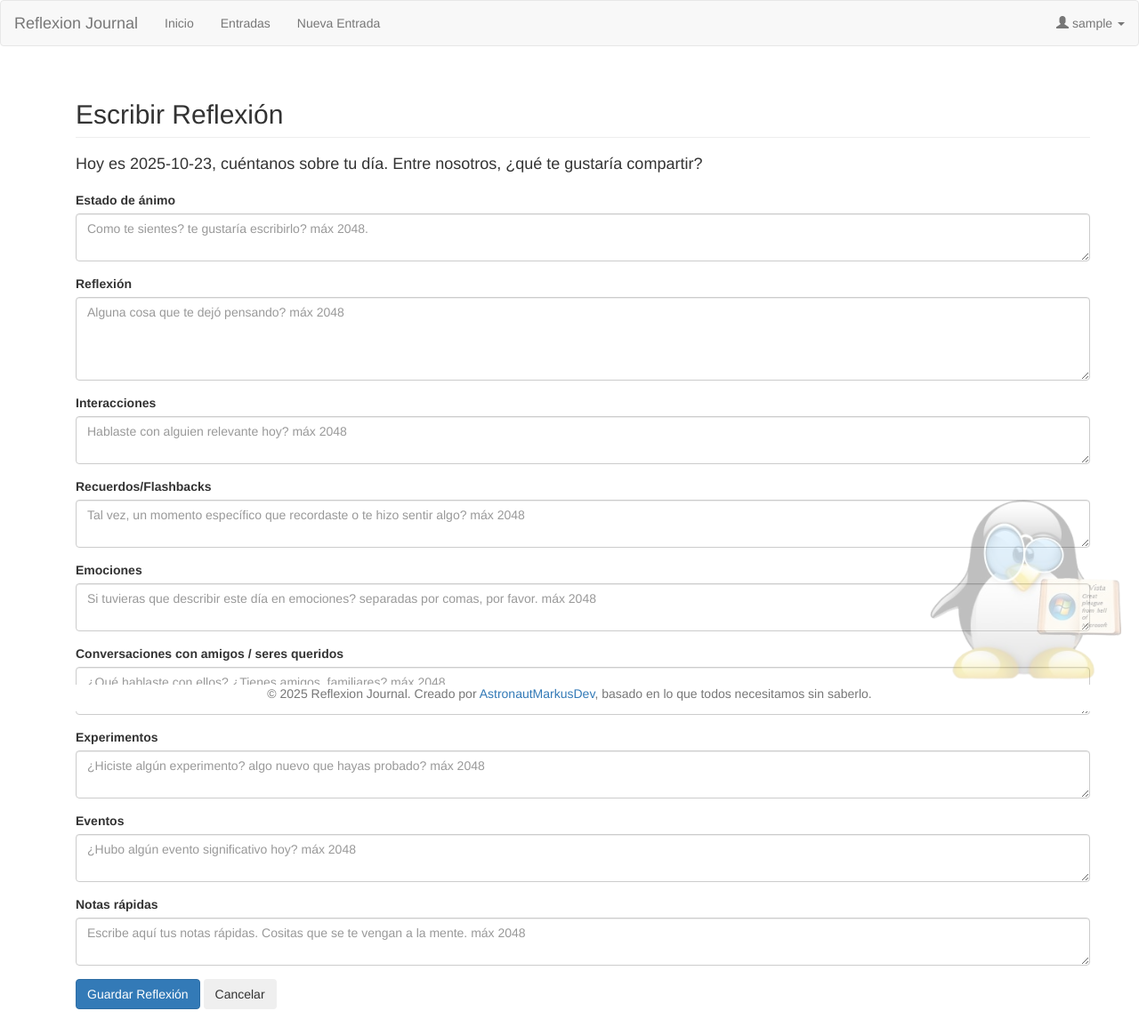
After one commit to AstronautMarkus/reflexion-journal, a Flask app: page /journal/reflections/write in a window 1280 px wide. The commit adds this page. Shown: the whole page at 89% size. Run offline with Flask 3, Linux system fonts and the light colour scheme; the visitor is signed in with stand-in values (Sample User, id 1); some libraries are stand-ins or nearby versions.

Commit message:
feat: implement write reflection functionality and update dashboard links

```diff
--- a/reflexion-journal/app/routes/reflections/__init__.py
+++ b/reflexion-journal/app/routes/reflections/__init__.py
@@ -2,4 +2,4 @@
 
 reflections = Blueprint('reflections', __name__)
 
-from . import reflections_list
+from . import reflections_list, write_reflection
--- /dev/null
+++ b/reflexion-journal/app/routes/reflections/write_reflection.py
@@ -0,0 +1,53 @@
+from . import reflections
+from flask import render_template, request, redirect, url_for, flash
+from flask_login import current_user
+from app.middleware.check_user_auth import login_required_middleware
+from app.models.models import ReflectionEntry
+from app import db
+from datetime import datetime
+
+@reflections.route('/reflections/write', methods=['GET'])
+@login_required_middleware
+def write_reflection():
+    user = current_user
+    current_date = datetime.now().strftime("%Y-%m-%d")
+
+    return render_template(
+        'reflections/write_reflection.html',
+        user=user,
+        current_date=current_date
+    )
+
+@reflections.route('/reflections', methods=['POST'])
+@login_required_middleware
+def submit_reflection():
+    user = current_user
+
+    user_mood = request.form.get('user_mood')
+    reflection_text = request.form.get('reflection_text')
+    interactions = request.form.get('interactions')
+    flashbacks = request.form.get('flashbacks')
+    emotions = request.form.get('emotions')
+    friendship_talk = request.form.get('friendship_talk')
+    experiments = request.form.get('experiments')
+    events = request.form.get('events')
+    rapid_notes = request.form.get('rapid_notes')
+    created_at = db.func.current_timestamp()
+
+    new_entry = ReflectionEntry(
+        user_id=user.id,
+        user_mood=user_mood,
+        reflection_text=reflection_text,
+        interactions=interactions,
+        flashbacks=flashbacks,
+        emotions=emotions,
+        friendship_talk=friendship_talk,
+        experiments=experiments,
+        events=events,
+        rapid_notes=rapid_notes,
+        created_at=created_at
+    )
+    db.session.add(new_entry)
+    db.session.commit()
+    flash('Reflexión guardada exitosamente. Buen trabajo, {}'.format(user.username), 'success')
+    return redirect(url_for('journal.dashboard'))
--- a/reflexion-journal/app/templates/base/components/footer.html
+++ b/reflexion-journal/app/templates/base/components/footer.html
@@ -1,4 +1,4 @@
-<footer class="footer navbar-fixed-bottom">
+<footer class="footer footer-fixed" style="position: fixed; left: 0; bottom: 0; width: 100%; z-index: 100; background: #fff;">
     <div class="container">
         <p class="text-muted text-center">
             &copy; <span id="current-year"></span> Reflexion Journal. Creado por <a href="https://astronautmarkus.dev" target="_blank">AstronautMarkusDev</a>, basado en lo que todos necesitamos sin saberlo.
--- a/reflexion-journal/app/templates/journal/dashboard.html
+++ b/reflexion-journal/app/templates/journal/dashboard.html
@@ -22,7 +22,7 @@
       {% if today_reflection is none %}
         <div class="alert alert-warning" role="alert">
           Aún no has escrito ninguna reflexión para hoy.
-          <a href="">Es un buen momento para comenzar</a>.
+          <a href="{{ url_for('reflections.write_reflection') }}">Es un buen momento para comenzar</a>.
         </div>
       {% endif %}
 
--- /dev/null
+++ b/reflexion-journal/app/templates/reflections/write_reflection.html
@@ -0,0 +1,82 @@
+{% extends 'base/base.html' %}
+{% block title %}Escribir Reflexión - Reflexion Journal{% endblock %}
+{% block content %}
+<div class="container">
+    <h2 class="page-header">Escribir Reflexión</h2>
+    <p class="h4" style="margin-bottom: 20px;">Hoy es {{ current_date }}, cuéntanos sobre tu día. Entre nosotros, ¿qué te gustaría compartir?</p>
+  <form method="post" action="{{ url_for('reflections.submit_reflection') }}">
+    <div class="form-group">
+      <label for="user_mood">Estado de ánimo</label>
+      <textarea placeholder="Como te sientes? te gustaría escribirlo? máx 2048." class="form-control" id="user_mood" name="user_mood" rows="2" required></textarea>
+    </div>
+    <div class="form-group">
+      <label for="reflection_text">Reflexión</label>
+      <textarea placeholder="Alguna cosa que te dejó pensando? máx 2048" class="form-control" id="reflection_text" name="reflection_text" rows="4" required></textarea>
+    </div>
+    <div class="form-group">
+      <label for="interactions">Interacciones</label>
+      <textarea placeholder="Hablaste con alguien relevante hoy? máx 2048" class="form-control" id="interactions" name="interactions" rows="2"></textarea>
+    </div>
+    <div class="form-group">
+      <label for="flashbacks">Recuerdos/Flashbacks</label>
+      <textarea placeholder="Tal vez, un momento específico que recordaste o te hizo sentir algo? máx 2048" class="form-control" id="flashbacks" name="flashbacks" rows="2"></textarea>
+    </div>
+    <div class="form-group">
+      <label for="emotions">Emociones</label>
+      <textarea placeholder="Si tuvieras que describir este día en emociones? separadas por comas, por favor. máx 2048" class="form-control" id="emotions" name="emotions" rows="2"></textarea>
+    </div>
+    <div class="form-group">
+      <label for="friendship_talk">Conversaciones con amigos / seres queridos</label>
+      <textarea placeholder="¿Qué hablaste con ellos? ¿Tienes amigos, familiares? máx 2048" class="form-control" id="friendship_talk" name="friendship_talk" rows="2"></textarea>
+    </div>
+    <div class="form-group">
+      <label for="experiments">Experimentos</label>
+      <textarea placeholder="¿Hiciste algún experimento? algo nuevo que hayas probado? máx 2048" class="form-control" id="experiments" name="experiments" rows="2"></textarea>
+    </div>
+    <div class="form-group">
+      <label for="events">Eventos</label>
+      <textarea placeholder="¿Hubo algún evento significativo hoy? máx 2048" class="form-control" id="events" name="events" rows="2"></textarea>
+    </div>
+    <div class="form-group">
+      <label for="rapid_notes">Notas rápidas</label>
+      <textarea placeholder="Escribe aquí tus notas rápidas. Cositas que se te vengan a la mente. máx 2048" class="form-control" id="rapid_notes" name="rapid_notes" rows="2"></textarea>
+    </div>
+    <div style="margin-bottom: 20px">
+          <button type="submit" class="btn btn-primary">Guardar Reflexión</button>
+    <button type="button" class="btn btn-secondary" id="cancel-btn">Cancelar</button>
+    </div>
+  </form>
+</div>
+
+<div class="modal fade" id="cancelModal" tabindex="-1" role="dialog" aria-labelledby="cancelModalLabel" aria-hidden="true">
+  <div class="modal-dialog" role="document">
+    <div class="modal-content">
+      <div class="modal-header">
+        <h5 class="modal-title" id="cancelModalLabel">¿Estás seguro?</h5>
+        <button type="button" class="close" data-dismiss="modal" aria-label="Cerrar">
+          <span aria-hidden="true">&times;</span>
+        </button>
+      </div>
+      <div class="modal-body">
+        Se perderán los cambios no guardados. ¿Deseas salir?
+      </div>
+      <div class="modal-footer">
+        <button type="button" class="btn btn-secondary" data-dismiss="modal">No, quedarme</button>
+        <button type="button" class="btn btn-danger" id="confirm-exit">Sí, salir</button>
+      </div>
+    </div>
+  </div>
+</div>
+{% endblock %}
+
+{% block scripts %}
+<script>
+  document.querySelector('.btn-secondary').removeEventListener('click', function(){});
+  document.getElementById('cancel-btn').addEventListener('click', function() {
+    $('#cancelModal').modal('show');
+  });
+  document.getElementById('confirm-exit').addEventListener('click', function() {
+    window.history.back();
+  });
+</script>
+{% endblock %}
```
Also changed, not shown: reflexion-journal/app/routes/journal/dashboard.py (+7 -3 lines).
